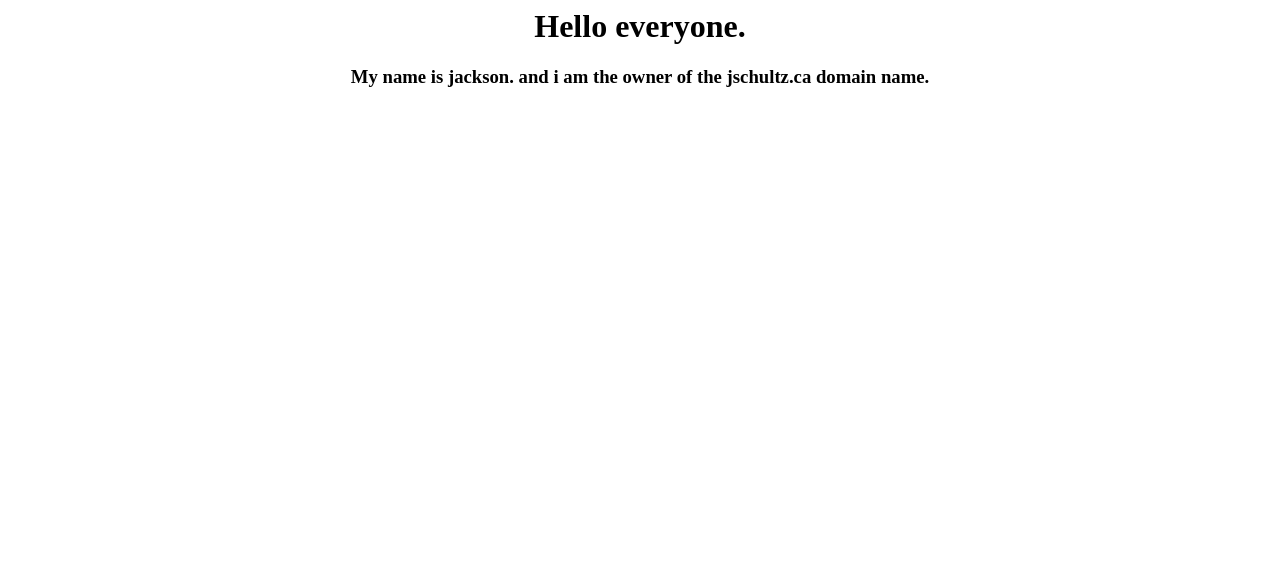
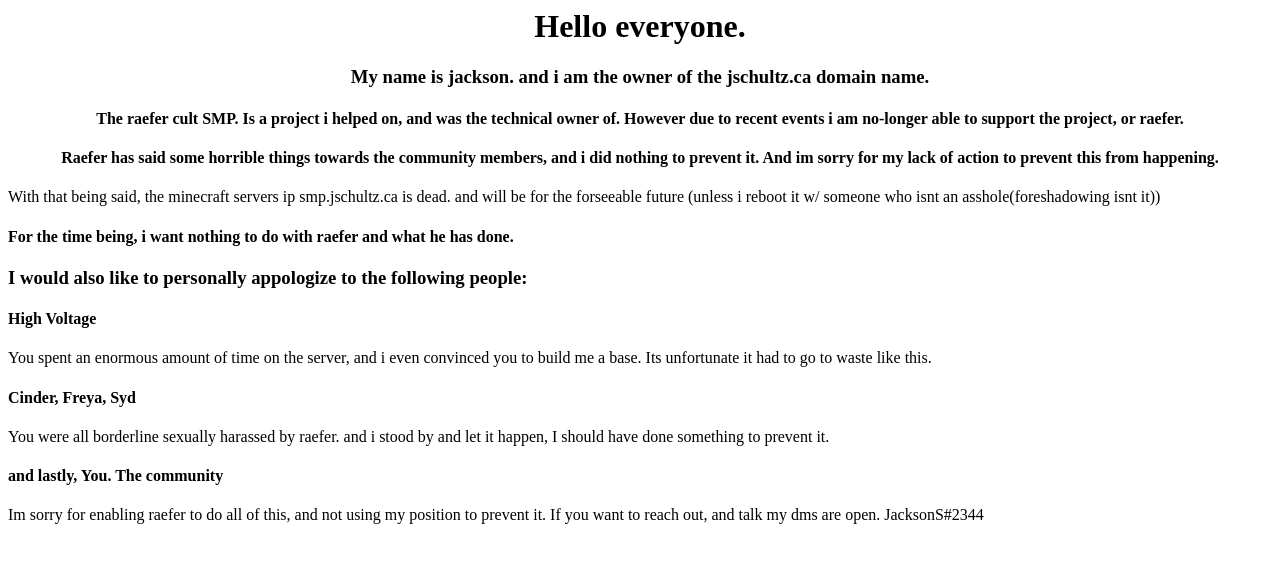
Before and after one commit to 8D1/jschultzca, a plain HTML site: page index.html in a window 1280 px wide. Drawn offline with Linux system fonts and the light colour scheme.

Commit message:
commit message

```diff
--- a/index.html
+++ b/index.html
@@ -1,3 +1,14 @@
 <title>Jschultz.ca</title>
 <div style="text-align: center;"><h1>Hello everyone.</h1></div>
 <div style="text-align: center;"><h3>My name is jackson. and i am the owner of the jschultz.ca domain name.</h3></div>
+<div style="text-align: center;"><h4>The raefer cult SMP. Is a project i helped on, and was the technical owner of. However due to recent events i am no-longer able to support the project, or raefer.</h4></div>
+<div style="text-align: center;"><h4>Raefer has said some horrible things towards the community members, and i did nothing to prevent it. And im sorry for my lack of action to prevent this from happening.</h4></div>
+<p>With that being said, the minecraft servers ip smp.jschultz.ca is dead. and will be for the forseeable future (unless i reboot it w/ someone who isnt an asshole(foreshadowing isnt it))</p>
+<h4>For the time being, i want nothing to do with raefer and what he has done.</h4>
+<h3>I would also like to personally appologize to the following people:</h3>
+<h4>High Voltage</h4>
+<p>You spent an enormous amount of time on the server, and i even convinced you to build me a base. Its unfortunate it had to go to waste like this.</p>
+<h4>Cinder, Freya, Syd</h4>
+<p>You were all borderline sexually harassed by raefer. and i stood by and let it happen, I should have done something to prevent it.</p>
+<h4>and lastly, You. The community</h4>
+<p>Im sorry for enabling raefer to do all of this, and not using my position to prevent it. If you want to reach out, and talk my dms are open. JacksonS#2344</p>
```
